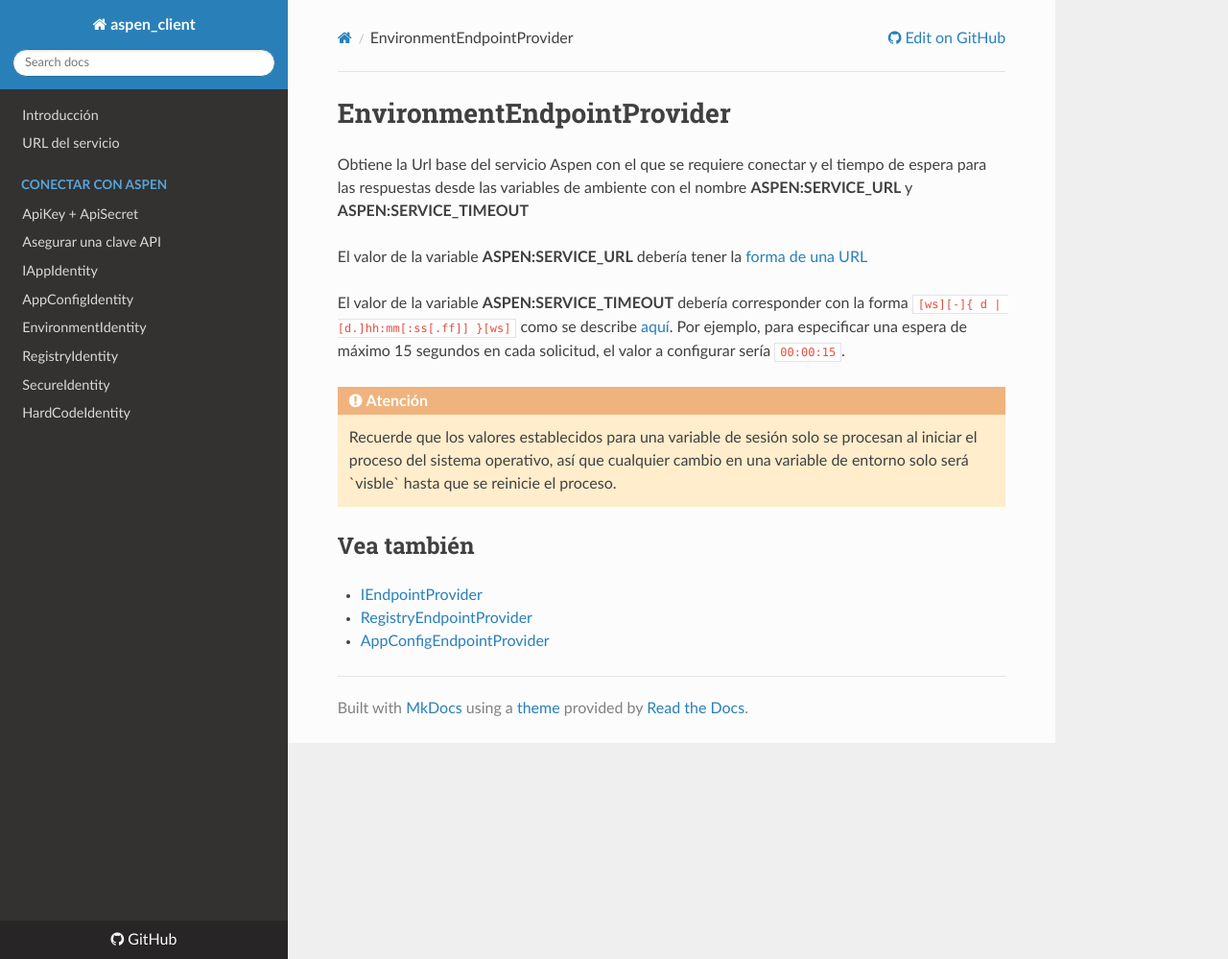
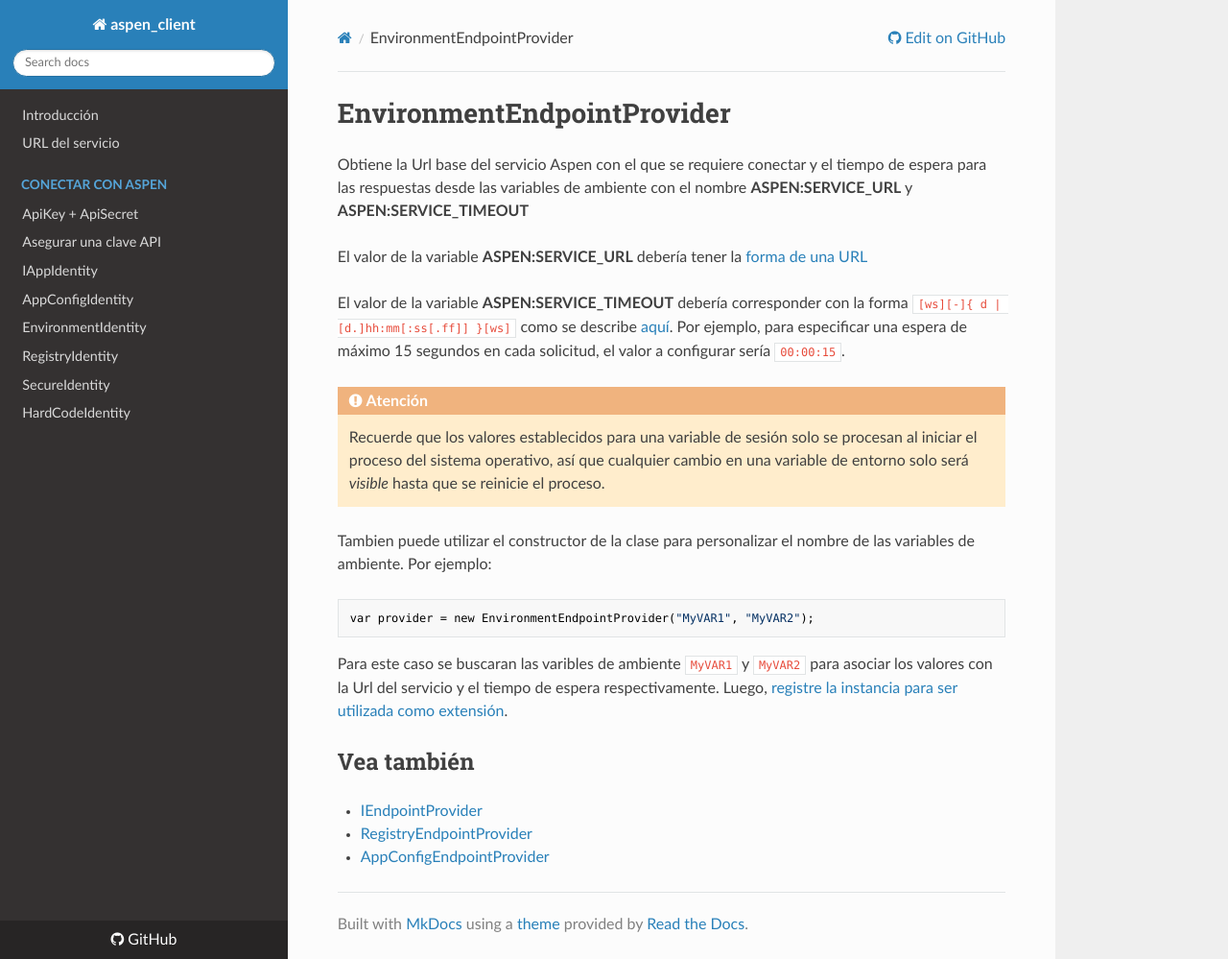
Before and after one commit to RD-Processa/Everco.Services.Aspen.Client.Docs, an MkDocs documentation site: the page built from docs/EnvironmentEndpointProvider.md, in a window 1280 px wide and 999 px high. Shown: the whole window at 96% size. Built offline with MkDocs 1.6.1, drawn with Linux system fonts in a browser that asks for light colours; nearby versions of some CDN libraries; old or Windows-style settings are respelled for this version of MkDocs.

Commit message:
Detalles de uso de EnvironmentEndpointProvider

````diff
--- a/docs/EnvironmentEndpointProvider.md
+++ b/docs/EnvironmentEndpointProvider.md
@@ -8,8 +8,16 @@ El valor de la variable **ASPEN:SERVICE_TIMEOUT** debería corresponder con la f
 
 <div class="admonition warning">
    <p class="first admonition-title">Atención</p>
-   <p class="last">Recuerde que los valores establecidos para una variable de sesión solo se procesan al iniciar el proceso del sistema operativo, así que cualquier cambio en una variable de entorno solo será `visble` hasta que se reinicie el proceso.</p>
+   <p class="last">Recuerde que los valores establecidos para una variable de sesión solo se procesan al iniciar el proceso del sistema operativo, así que cualquier cambio en una variable de entorno solo será <i>visible</i> hasta que se reinicie el proceso.</p>
 </div>
+
+Tambien puede utilizar el constructor de la clase para personalizar el nombre de las variables de ambiente. Por ejemplo:
+
+```c#
+var provider = new EnvironmentEndpointProvider("MyVAR1", "MyVAR2");
+```
+
+Para este caso se buscaran las varibles de ambiente `MyVAR1` y `MyVAR2` para asociar los valores con la Url del servicio y el tiempo de espera respectivamente. Luego, [registre la instancia para ser utilizada como extensión](ServiceLocator.md).
 
 ## Vea también
 
````
